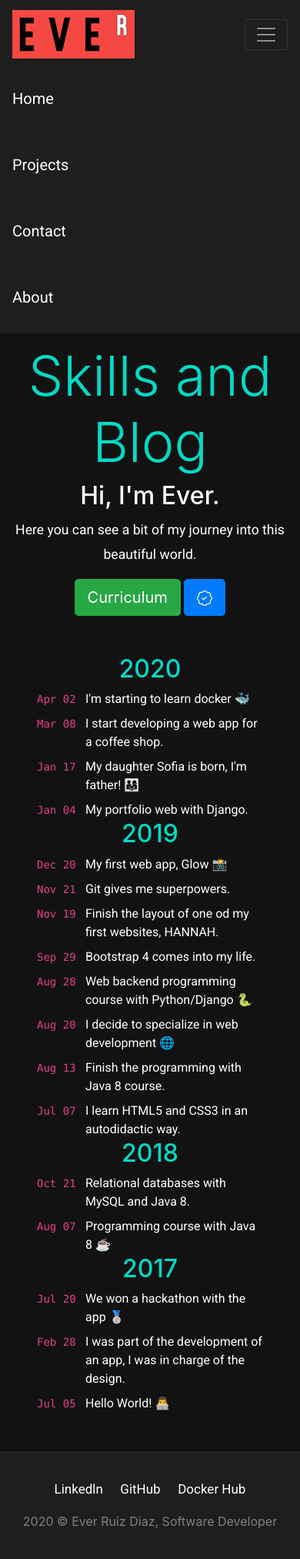
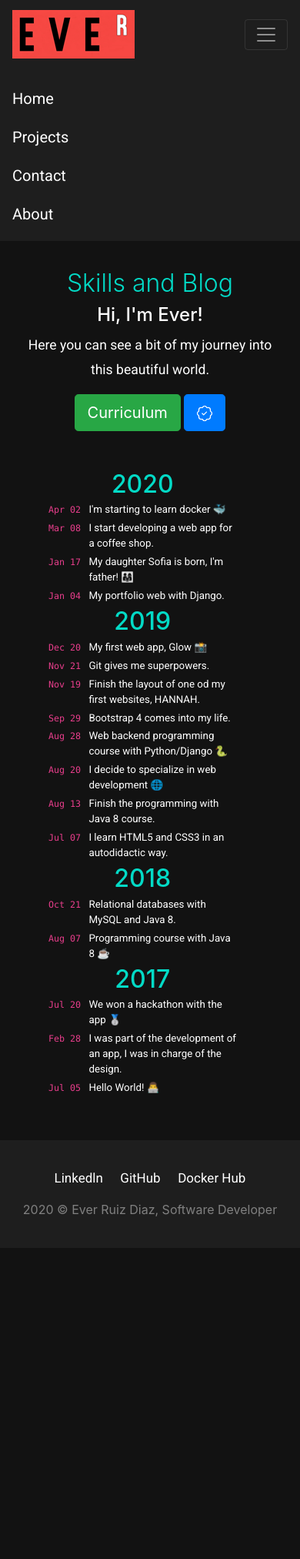
Before and after one commit to ruizdiazever/portfolio, a Django app: page / in a window 390 px wide, after a click that opens the changed part. Shown: the whole page at 77% size. After the commit the page ends 1581 px from the top, so only its background shows below. Run offline with Django 3.2, Linux system fonts and the light colour scheme; data comes from the database, SQL or seed files in the repository; some libraries are stand-ins or nearby versions.

Commit message:
Add media querys for mobile style

```diff
--- /dev/null
+++ b/core/static/core/css/media.css
@@ -0,0 +1,29 @@
+#supertitle{
+    font-size: xx-large;
+}
+
+#subheader{
+    font-size: x-large;
+}
+
+#superp{
+    margin-left: 6%;
+    margin-right: 6%;
+}
+
+#rosalia{
+    width: 95%;
+    margin: 0%;
+    margin-right: 0%;
+    text-align: left;
+    font-size: smaller;
+}
+
+
+#avatar{
+    width: 50%;
+}
+
+.nav.item{
+    height: 50px !important;
+}
--- a/core/static/core/css/styles.css
+++ b/core/static/core/css/styles.css
@@ -60,10 +60,6 @@ p {
     line-height: 2rem;
 }
 
-#rosalia {
-    max-width: 720px;
-    margin: 0 auto;
-}
 
 #stories{
     color: #FFFFFF;
--- a/core/templates/core/base.html
+++ b/core/templates/core/base.html
@@ -11,6 +11,8 @@
     {% load bootstrap4 %}{% bootstrap_css %}
     <link href="https://fonts.googleapis.com/css2?family=Roboto&display=swap" rel="stylesheet">
     <link href="{% static 'core/css/styles.css' %}" rel="stylesheet">
+    <link href="{% static 'core/css/media.css' %}" media="(max-width:800px)" rel="stylesheet">
+
 </head>
 
 <body>
--- a/core/templates/core/home.html
+++ b/core/templates/core/home.html
@@ -5,9 +5,9 @@
 
 {% block content %}
     <div id="header" style="margin-bottom: 50px !important;">
-        <h1 class="display-3">Skills and Blog</h1>
-        <h2 id="subheader">Hi, I'm Ever.</h2>
-        <p>Here you can see a bit of my journey into this beautiful world.</p>
+        <h1 id="supertitle" class="display-3 pt-4">Skills and Blog</h1>
+        <h2 id="subheader">Hi, I'm Ever!</h2>
+        <p id="superp">Here you can see a bit of my journey into this beautiful world.</p>
 
 
         <a id= "curriculum" href="{% static 'core/docs/curriculum.pdf' %}" target="blank"><button type="button" class="btn btn-success btn-lg">Curriculum</button></a>
@@ -20,12 +20,16 @@
                     </svg>
             </button>
         </a>
+
+
+
     </div>
 
-    <div id="rosalia" style="margin-bottom: 50px;">
-        <p>
+    <div class="pb-5 container" id="rosalia">
+        <div>
             {% for elemento in blog %}
-                <h2 id="year_blog" class="text-center">
+            <div>
+                <h2 id="year_blog" class="text-center m-1">
                     {% if elemento.year != None %}
                         {{elemento.year}}
                     {% endif %}
@@ -46,12 +50,14 @@
                 <div class="modal fade" id="{{elemento.subtitle}}" tabindex="-1" role="dialog" aria-labelledby="exampleModalCenterTitle" aria-hidden="true">
                     <div class="modal-dialog modal-dialog-centered modal-xl" role="document">
                         <div class="modal-content" style="background-color: #121212;">
+
                             <div class="modal-header text-light" style="background-color: #1E1E1E; border-style: none;">
                                 <h5 class="modal-title" id="exampleModalCenterTitle">{{elemento.subtitle}}</h5>
                                 <button type="button" class="close text-light" data-dismiss="modal" aria-label="Close">
                                 <span aria-hidden="true">&times;</span>
                                 </button>
                             </div>
+
                             <div class="modal-body text-light">
                                 {{elemento.description|safe}}
                                 <br><br>
@@ -60,11 +66,13 @@
                             <div class="modal-footer" style="background-color: #1E1E1E; border-style: none;">
                                 <button type="button" class="btn btn-primary" data-dismiss="modal">Close</button>
                             </div>
+
                         </div>
                     </div>
                 </div>
+            </div>
+        {% endfor %}
+        </div>
 
-            {% endfor %}
-        </p>
     </div>
 {% endblock %}
--- a/core/templates/core/navigation.html
+++ b/core/templates/core/navigation.html
@@ -11,10 +11,10 @@
 
         <div class="collapse navbar-collapse navigation" id="testNavbar">
             <ul class="navbar-nav ml-auto">
-                <li class="nav-item"><a class="nav-link blockquote mt-4" href="{% url 'home' %}">Home</a></li>
-                <li class="nav-item"><a class="nav-link blockquote mt-4" href="{% url 'projects' %}">Projects</a></li>
-                <li class="nav-item"><a class="nav-link blockquote mt-4" href="{% url 'contact' %}">Contact</a></li>
-                <li class="nav-item"><a class="nav-link blockquote mt-4" href="{% url 'about' %}">About</a></li>
+                <li class="nav-item" style="height: 50px;"><a class="nav-link blockquote mt-4" href="{% url 'home' %}">Home</a></li>
+                <li class="nav-item" style="height: 50px;"><a class="nav-link blockquote mt-4" href="{% url 'projects' %}">Projects</a></li>
+                <li class="nav-item" style="height: 50px;"><a class="nav-link blockquote mt-4" href="{% url 'contact' %}">Contact</a></li>
+                <li class="nav-item mb-4" style="height: 50px;"><a class="nav-link blockquote mt-4" href="{% url 'about' %}">About</a></li>
             </ul>
         </div>
     </div>
```
Also changed, not shown: about/templates/about/about.html (+6 -4 lines), contact/templates/contact/contact.html (+4 -4 lines), projects/templates/projects/projects.html (+4 -8 lines).
